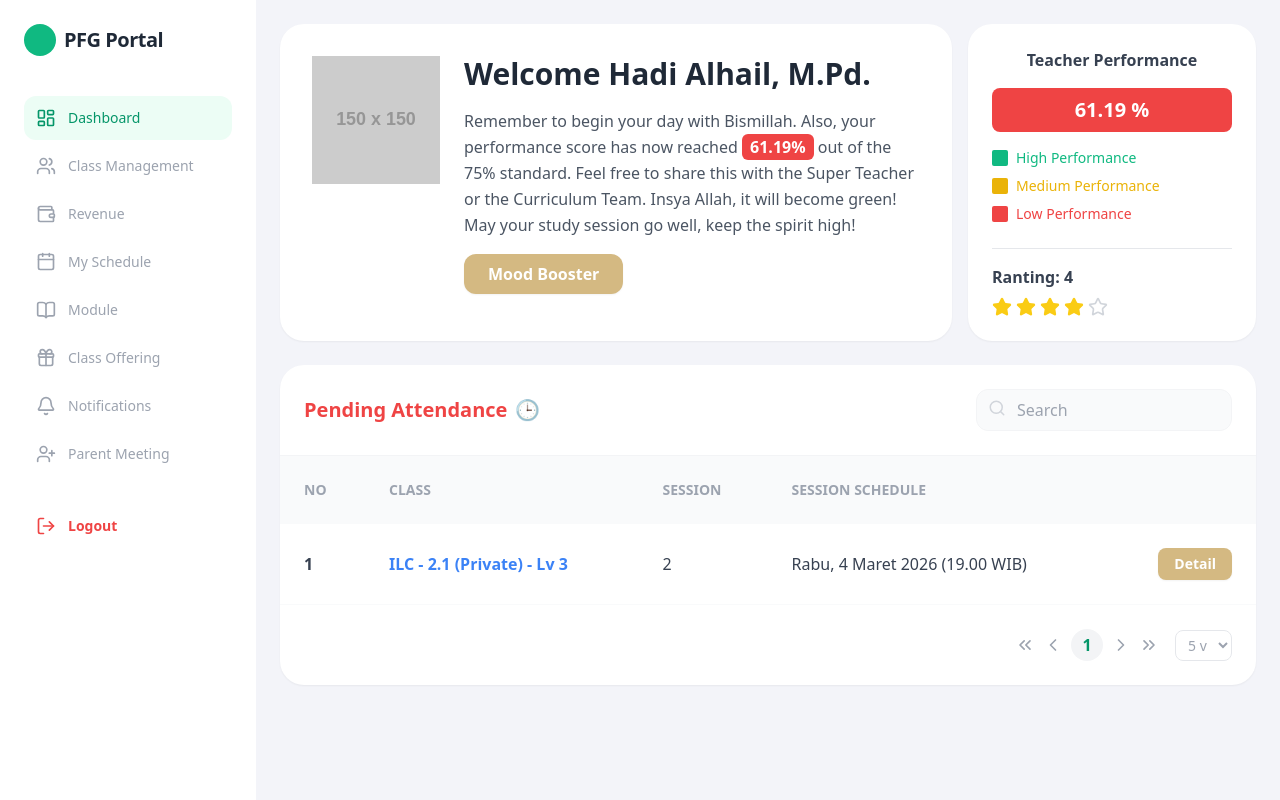
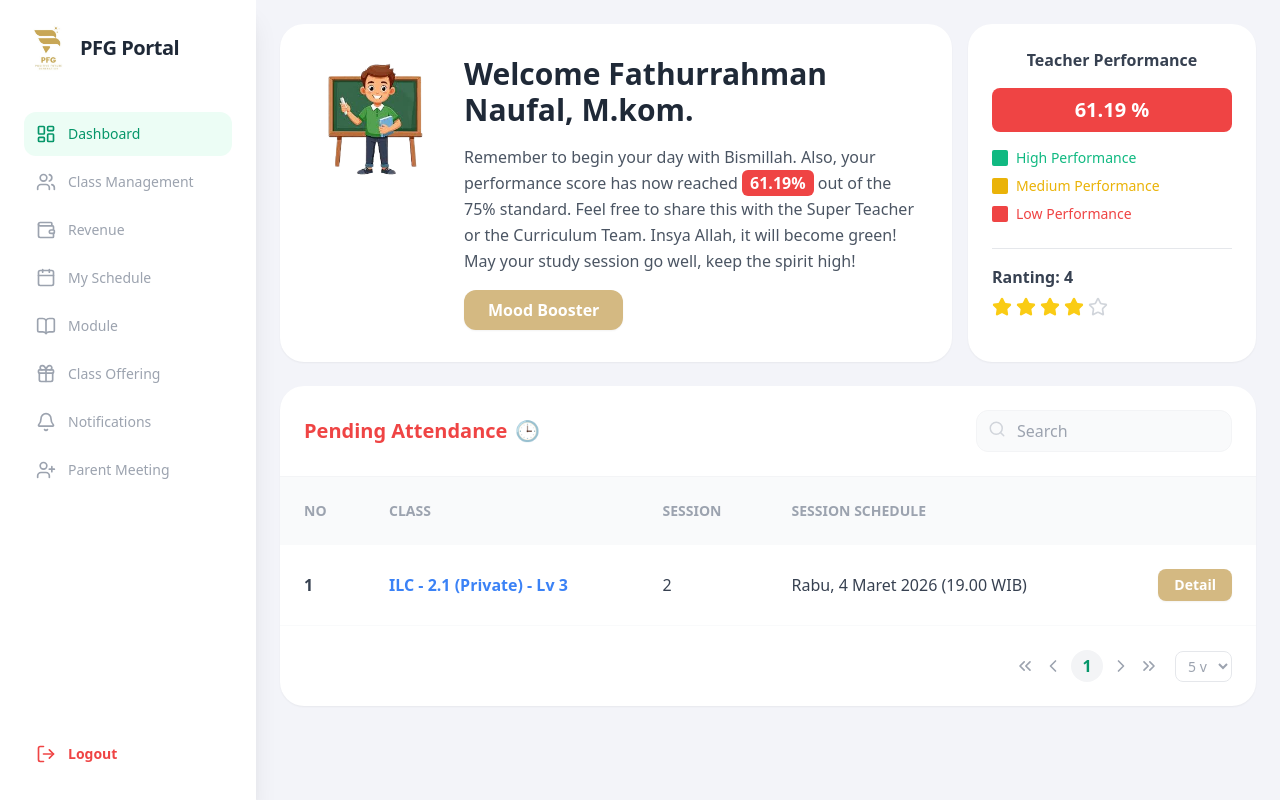
Before and after one commit to fathurnaufal24/pfg-teacher-portal, a React (Create React App) app: page / in a window 1280 px wide. Built offline with nearby package versions, Linux system fonts and the light colour scheme.

Commit message:
apdet logo

```diff
--- a/src/App.js
+++ b/src/App.js
@@ -1,35 +1,57 @@
-import React from 'react';
+import React, { useState } from 'react';
 import { BrowserRouter as Router, Routes, Route } from 'react-router-dom';
+import { Menu } from 'lucide-react';
 import Sidebar from './Sidebar';
 import Dashboard from './Dashboard';
 import Profile from './Profile';
 import Revenue from './Revenue';
+import ClassManagement from './ClassManagement';
+import MySchedule from './MySchedule';
 import ClassOffering from './ClassOffering';
-import MySchedule from './MySchedule';
-import ClassManagement from './ClassManagement';
-import Module from './Module';
-import ClassRoom from './ClassRoom';
 import Notifications from './Notifications';
 import ParentMeeting from './ParentMeeting';
-
+import Module from './Module'; // <--- PASTIIN ADA BARIS INI BANG!
 
 function App() {
+  // Pastiin namanya setIsSidebarOpen (pake Is)
+  const [isSidebarOpen, setIsSidebarOpen] = useState(false);
+
   return (
     <Router>
-      <div className="flex min-h-screen bg-gray-100">
-        <Sidebar />
+      <div className="flex min-h-screen bg-[#F3F4F9]">
+        {/* Di sini juga ganti jadi setIsSidebarOpen biar sama */}
+        <Sidebar isOpen={isSidebarOpen} setIsOpen={setIsSidebarOpen} />
+
+        <div className="flex-1 flex flex-col min-w-0 overflow-hidden">
+          {/* Navbar khusus Mobile */}
+          <header className="md:hidden bg-white p-4 shadow-sm flex items-center justify-between sticky top-0 z-30">
+            <div className="flex items-center space-x-2">
+              <div className="w-6 h-6 bg-emerald-500 rounded-full"></div>
+              <span className="font-bold text-gray-800">PFG Portal</span>
+            </div>
+            <button
+              onClick={() => setIsSidebarOpen(true)}
+              className="p-2 text-gray-600 hover:bg-gray-100 rounded-lg"
+            >
+              <Menu size={24} />
+            </button>
+          </header>
+
+          {/* Konten Utama */}
+          <main className="flex-1 overflow-x-hidden overflow-y-auto">
             <Routes>
               <Route path="/" element={<Dashboard />} />
               <Route path="/profile" element={<Profile />} />
               <Route path="/revenue" element={<Revenue />} />
+              <Route path="/classmanagement" element={<ClassManagement />} />
+              <Route path="/myschedule" element={<MySchedule />} />
+              <Route path="/module" element={<Module />} />
               <Route path="/classoffering" element={<ClassOffering />} />
-          <Route path="/myschedule" element={<MySchedule />} />
-          <Route path="/classmanagement" element={<ClassManagement />} />
-          <Route path="/module" element={<Module />} />
-          <Route path="/classroom" element={<ClassRoom />} />
               <Route path="/notifications" element={<Notifications />} />
               <Route path="/parentmeeting" element={<ParentMeeting />} />
             </Routes>
+          </main>
+        </div>
       </div>
     </Router>
   );
--- a/src/Dashboard.js
+++ b/src/Dashboard.js
@@ -1,5 +1,6 @@
 import React from 'react';
 import { Star, Search, ChevronLeft, ChevronRight, ChevronsLeft, ChevronsRight } from 'lucide-react';
+import teacherIllustration from './icon-guru.png';
 
 const Dashboard = () => {
   return (
@@ -10,12 +11,13 @@ const Dashboard = () => {
 
         {/* Welcome Card */}
         <div className="flex-1 bg-white p-8 rounded-3xl shadow-sm flex items-start space-x-6 relative">
-          <div className="hidden sm:block w-32">
-            <img src="https://via.placeholder.com/150" alt="Teacher Illustration" className="w-full" />
+          {/* 2. PAKE TAG <img> DI SINI */}
+          <div className="hidden sm:block w-32 flex-shrink-0">
+            <img src={teacherIllustration} alt="Teacher" className="w-full h-auto object-contain" />
           </div>
 
           <div className="flex-1">
-            <h1 className="text-3xl font-bold text-gray-800 mb-4">Welcome Hadi Alhail, M.Pd.</h1>
+            <h1 className="text-3xl font-bold text-gray-800 mb-4">Welcome Fathurrahman Naufal, M.kom.</h1>
             <p className="text-gray-600 leading-relaxed mb-4">
               Remember to begin your day with Bismillah. Also, your performance score has now
               reached <span className="bg-red-500 text-white px-2 py-0.5 rounded-md font-bold">61.19%</span> out of the 75% standard.
--- a/src/Sidebar.js
+++ b/src/Sidebar.js
@@ -1,11 +1,12 @@
 import React from 'react';
+import logoPFG from './logo-pfg.jpeg'; // Sesuaikan nama filenya
 import {
   LayoutDashboard, Users, Wallet, Calendar,
-  BookOpen, Gift, Bell, UserPlus, LogOut
-} from 'lucide-react'; // Tambahin Bell & UserPlus
+  BookOpen, Gift, Bell, UserPlus, LogOut, X
+} from 'lucide-react';
 import { Link, useLocation } from 'react-router-dom';
 
-const Sidebar = () => {
+const Sidebar = ({ isOpen, setIsOpen }) => { // Tambahin props ini
   const location = useLocation();
 
   const menus = [
@@ -15,23 +16,45 @@ const Sidebar = () => {
     { name: "My Schedule", icon: <Calendar size={20} />, path: "/myschedule" },
     { name: "Module", icon: <BookOpen size={20} />, path: "/module" },
     { name: "Class Offering", icon: <Gift size={20} />, path: "/classoffering" },
-    // TAMBAHIN DUA INI BANG:
     { name: "Notifications", icon: <Bell size={20} />, path: "/notifications" },
     { name: "Parent Meeting", icon: <UserPlus size={20} />, path: "/parentmeeting" },
   ];
 
   return (
-    <div className="w-64 bg-white h-screen shadow-xl p-6 hidden md:block flex flex-col">
-      <div className="flex items-center space-x-2 mb-10">
-        <div className="w-8 h-8 bg-emerald-500 rounded-full"></div>
+    <>
+      {/* Overlay: Layar item transparan pas Sidebar muncul di HP */}
+      {isOpen && (
+        <div
+          className="fixed inset-0 bg-black bg-opacity-50 z-40 md:hidden"
+          onClick={() => setIsOpen(false)}
+        ></div>
+      )}
+
+      {/* Sidebar Utama */}
+      <div className={`
+        fixed md:static inset-y-0 left-0 z-50
+        w-64 bg-white h-screen shadow-xl p-6
+        transform transition-transform duration-300 ease-in-out
+        ${isOpen ? "translate-x-0" : "-translate-x-full"}
+        md:translate-x-0 flex flex-col
+      `}>
+        <div className="flex items-center justify-between mb-10">
+          <div className="flex items-center space-x-2">
+            <img src={logoPFG} alt="Logo PFG" className="w-12 h-12 object-contain" />
             <h1 className="text-xl font-bold text-gray-800 tracking-tight">PFG Portal</h1>
           </div>
+          {/* Tombol Close cuma muncul di HP */}
+          <button onClick={() => setIsOpen(false)} className="md:hidden text-gray-500">
+            <X size={24} />
+          </button>
+        </div>
 
-      <nav className="space-y-1 flex-1">
+        <nav className="space-y-1 flex-1 overflow-y-auto">
           {menus.map((menu) => (
             <Link
               key={menu.name}
               to={menu.path}
+              onClick={() => setIsOpen(false)} // Klik menu = Sidebar tutup di HP
               className={`flex items-center space-x-3 p-3 rounded-xl transition font-medium ${
                 location.pathname === menu.path
                 ? 'bg-emerald-50 text-emerald-600'
@@ -49,6 +72,7 @@ const Sidebar = () => {
           <span className="text-sm">Logout</span>
         </div>
       </div>
+    </>
   );
 };
 
```
Also changed, not shown: src/icon-guru.png (added), src/logo-pfg.jpeg (added). Lines whose indentation alone changed are shown as unchanged.
